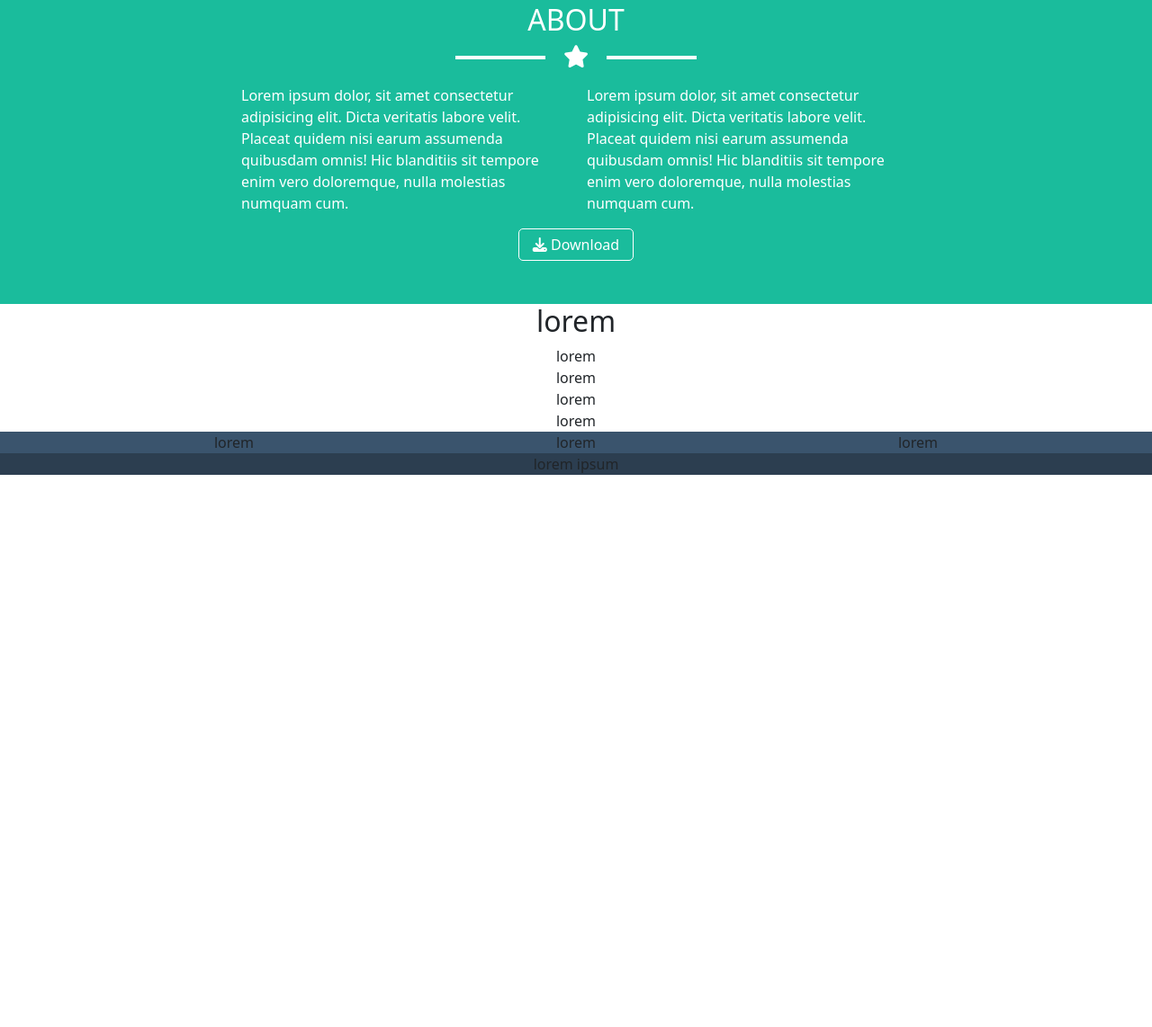
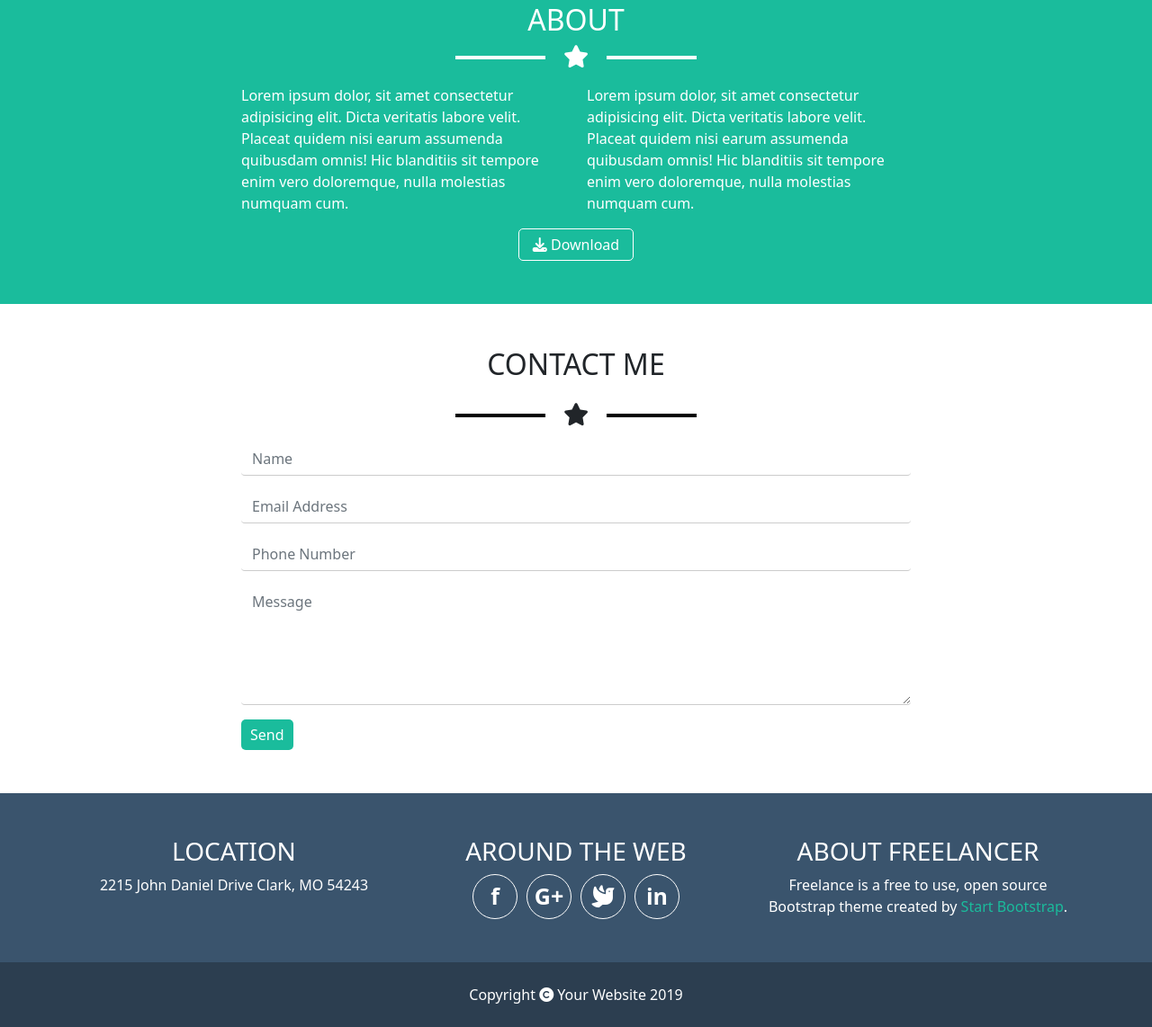
Before and after one commit to kritoma/html-css-bootstrap-freelancer, a plain HTML site: page index.html in a window 1280 px wide. Shown: the part 1378-2520 px from the top of the page at 90% size. Before the commit the page ends 1906 px from the top, so only its background shows below. Drawn offline with nearby package versions, Linux system fonts and the light colour scheme.

Commit message:
aggiunto contact + footer

```diff
--- a/css/style.css
+++ b/css/style.css
@@ -180,3 +180,44 @@ header{
     border-radius: 5px;
     padding: 5px 15px;
 }
+
+/* contact */
+.field_custom{
+    border: none;
+    border-bottom: 1px solid #cccccc;
+}
+
+.btn_send{
+    background-color: #1abc9c;
+    padding: 5px 10px;
+    border: none;
+    border-radius: 5px;
+    color: white;
+}
+
+/* footer */
+footer{
+    color: white;
+}
+
+.socials{
+    display: flex;
+    justify-content: center;
+    gap: 10px;
+}
+
+.social{
+    display: flex;
+    justify-content: center;
+    align-items: center;
+    border: 1px solid white;
+    border-radius: 50%;
+    width: 50px;
+    height: 50px;
+    font-size: 25px;
+    font-weight: 700;
+}
+
+.highlighter{
+    color: #1abc9c;
+}
--- a/index.html
+++ b/index.html
@@ -100,32 +100,60 @@
             </div>
         </section>
         <!-- CONTACT -->
-        <section class="contact">
-            <div class="container text-center">
-                <h2>lorem</h2>
-                <div class="row">
-                    <div class="col-8 offset-2">lorem</div>
-                    <div class="col-8 offset-2">lorem</div>
-                    <div class="col-8 offset-2">lorem</div>
-                    <div class="col-8 offset-2">lorem</div>
+        <section class="contact py-5">
+            <div class="wrapper_small">
+                <div class="container text-center">
+                    <h2>CONTACT ME</h2>
+                    <div class="star_b py-3"><i class="fa-solid fa-star"></i></div>
+                    <div></div>
+                    <form class="text-start">
+                        <div class="mb-3">
+                            <input type="text" class="form-control field_custom" id="exampleInputName1" placeholder="Name">
+                        </div>
+                        <div class="mb-3">
+                            <input type="email" class="form-control field_custom" id="exampleInputEmail1" aria-describedby="emailHelp" placeholder="Email Address">
+                        </div>
+                        <div class="mb-3">
+                            <input type="text" class="form-control field_custom" id="exampleInputName1" placeholder="Phone Number">
+                        </div>
+                        <div class="mb-3">
+                            <textarea class="form-control field_custom" id="exampleFormControlTextarea1" rows="5" placeholder="Message"></textarea>
+                          </div>
+                        <button type="submit" class="btn_send">Send</button>
+                    </form>
                 </div>
             </div>
         </section>
         <!-- FOOTER -->
         <footer>
-            <div class="footer_top">
+            <div class="footer_top py-5">
                 <div class="container">
                     <div class="row">
-                        <div class="col-12 col-md-4 text-center">lorem</div>
-                        <div class="col-12 col-md-4 text-center">lorem</div>
-                        <div class="col-12 col-md-4 text-center">lorem</div>
+                        <div class="col-12 col-md-4 text-center pb-5 pb-xl-0">
+                            <h3>LOCATION</h3>
+                            <div>2215 John Daniel Drive Clark, MO 54243</div>
+                        </div>
+                        <div class="col-12 col-md-4 text-center pb-5 pb-xl-0">
+                            <h3>AROUND THE WEB</h3>
+                            <div class="socials">
+                                <div class="social">f</div>
+                                <div class="social">G+</div>
+                                <div class="social"><i class="fa-solid fa-dove"></i></div>
+                                <div class="social">in</div>
+                            </div>
+                        </div>
+                        <div class="col-12 col-md-4 text-center">
+                            <h3>ABOUT FREELANCER</h3>
+                            <div>Freelance is a free to use, open source Bootstrap theme created by <span class="highlighter">Start Bootstrap</span>.</div>
+                        </div>
                     </div>
                 </div>
             </div>
-            <div class="footer_bottom text-center">
-                <span>lorem ipsum</span>
+            <div class="footer_bottom text-center py-4">
+                <span>Copyright <i class="fa-solid fa-copyright"></i> Your Website 2019</span>
             </div>
         </footer>
+        <script src="https://cdn.jsdelivr.net/npm/bootstrap@5.0.2/dist/js/bootstrap.bundle.min.js" integrity="sha384-MrcW6ZMFYlzcLA8Nl+NtUVF0sA7MsXsP1UyJoMp4YLEuNSfAP+JcXn/tWtIaxVXM" crossorigin="anonymous"></script>
     </main>
 </body>
 </html>
```
